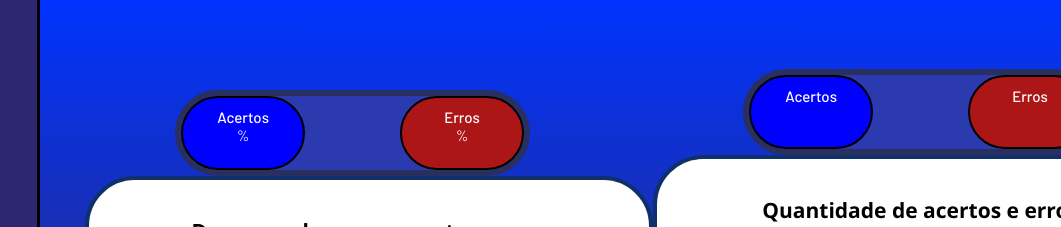
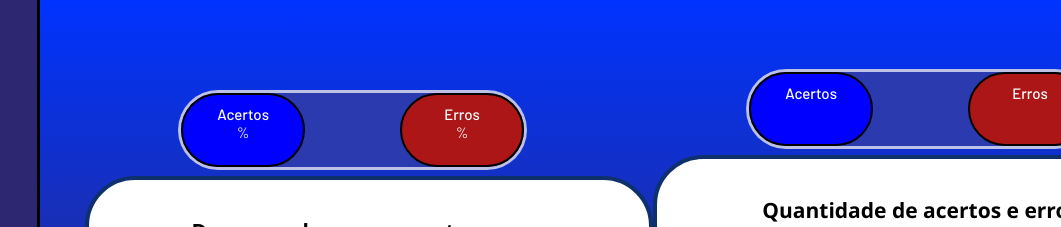
Before and after one commit to Leonardo28-dev/Projeto-AutoSpa, a website: page public/dashboard/dashboard.html in a window 1280 px wide. Shown: the top 227 px of the page, 219-1280 px from the left. Drawn offline with nearby package versions, Linux system fonts and the light colour scheme; no server answers.

Commit message:
feat: Atualizando css

```diff
--- a/public/css/dashboards.css
+++ b/public/css/dashboards.css
@@ -58,7 +58,7 @@ body {
   position: absolute;
   top: -110px;
   background-color: #2b3aae;
-  border: #292f5f solid 6px;
+  border: #ffffffaf solid 3px;
   border-radius: 90px;
   display: flex;
   flex-direction: row;
@@ -182,6 +182,7 @@ body {
   align-items: center;
   flex-direction: column;
 
+
 }
 
 .container-opcao {
@@ -189,6 +190,7 @@ body {
   display: flex;
   align-items: center;
   justify-content: center;
+
 }
 
 .botao1 {
```
Also changed, not shown: src/models/quizModel.js (+4 -4 lines), 2 other files.
